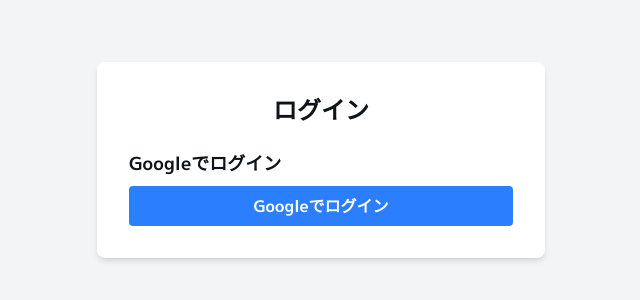
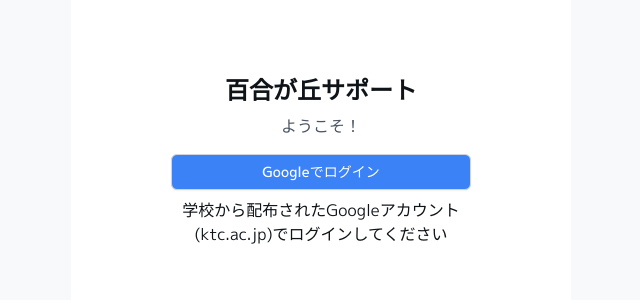
Before and after one commit to mokkun55/yurigaoka-app-student, a Next.js app: page /login in a window 1280 px wide. Shown: the part 240-540 px from the top of the page, without its empty margins (319-959 px from the left). Built offline with nearby package versions, Linux system fonts and the light colour scheme; no server answers.

Commit message:
feat: レイアウトを修正し、ログインおよび登録ページを削除

```diff
--- /dev/null
+++ b/src/app/(login)/layout.tsx
@@ -0,0 +1,11 @@
+export default function LoginLayout({
+  children,
+}: {
+  children: React.ReactNode;
+}) {
+  return (
+    <div className="min-h-screen flex items-center justify-center p-3 bg-white">
+      {children}
+    </div>
+  );
+}
--- /dev/null
+++ b/src/app/(login)/login/page.tsx
@@ -0,0 +1,32 @@
+"use client";
+
+import React from "react";
+import { useAuth } from "@/hooks/useAuth";
+import { Button } from "@/_components/ui/button";
+
+export default function LoginPage() {
+  const { signInWithGoogle } = useAuth();
+  const handleGoogleLogin = async (e: React.MouseEvent<HTMLButtonElement>) => {
+    e.preventDefault();
+    const error = await signInWithGoogle();
+    if (error) {
+      console.error(error);
+    }
+  };
+
+  return (
+    <div className="flex flex-col gap-4 w-[300px]">
+      <div className="flex flex-col gap-2 text-center">
+        <h1 className="text-2xl font-bold">百合が丘サポート</h1>
+        <p className="text-(--sub-text)">ようこそ！</p>
+      </div>
+
+      <div className="flex flex-col gap-2">
+        <Button onClick={handleGoogleLogin}>Googleでログイン</Button>
+        <p className="text-center">
+          学校から配布されたGoogleアカウント(ktc.ac.jp)でログインしてください
+        </p>
+      </div>
+    </div>
+  );
+}
--- /dev/null
+++ b/src/app/(login)/login/student-auth/page.tsx
@@ -0,0 +1,3 @@
+export default function StudentAuthPage() {
+  return <div>StudentAuthPage</div>;
+}
--- /dev/null
+++ b/src/app/(login)/temp/page.tsx
@@ -0,0 +1,3 @@
+export default function TempPage() {
+  return <div>TempPage</div>;
+}
--- a/src/app/layout.tsx
+++ b/src/app/layout.tsx
@@ -20,7 +20,11 @@ export default function RootLayout({
 }>) {
   return (
     <html lang="ja">
-      <body className={`${mPlus1p.variable} antialiased`}>{children}</body>
+      <body className={`${mPlus1p.variable} antialiased flex justify-center`}>
+        <div className="w-full h-full max-w-[500px] max-h-[100vh] relative">
+          {children}
+        </div>
+      </body>
     </html>
   );
 }
--- a/src/app/login/page.tsx
+++ /dev/null
@@ -1,34 +0,0 @@
-"use client";
-
-import React from "react";
-import { useAuth } from "@/hooks/useAuth";
-
-export default function LoginPage() {
-  const { signInWithGoogle } = useAuth();
-  const handleGoogleLogin = async (e: React.MouseEvent<HTMLButtonElement>) => {
-    e.preventDefault();
-    const error = await signInWithGoogle();
-    if (error) {
-      console.error(error);
-    }
-  };
-
-  return (
-    <div className="min-h-screen flex items-center justify-center bg-gray-100">
-      <div className="bg-white p-8 rounded-lg shadow-md w-full max-w-md">
-        <h1 className="text-2xl font-bold mb-6 text-center">ログイン</h1>
-
-        <h2 className="text-lg font-semibold mb-2">Googleでログイン</h2>
-        <form>
-          <button
-            type="button"
-            onClick={handleGoogleLogin}
-            className="w-full bg-blue-500 hover:bg-blue-600 text-white font-semibold py-2 px-4 rounded transition"
-          >
-            Googleでログイン
-          </button>
-        </form>
-      </div>
-    </div>
-  );
-}
```
Also changed, not shown: src/app/(login)/login/register/page.tsx (renamed from src/app/register/page.tsx), 2 other files (tests, documents, lock files or other folders).
